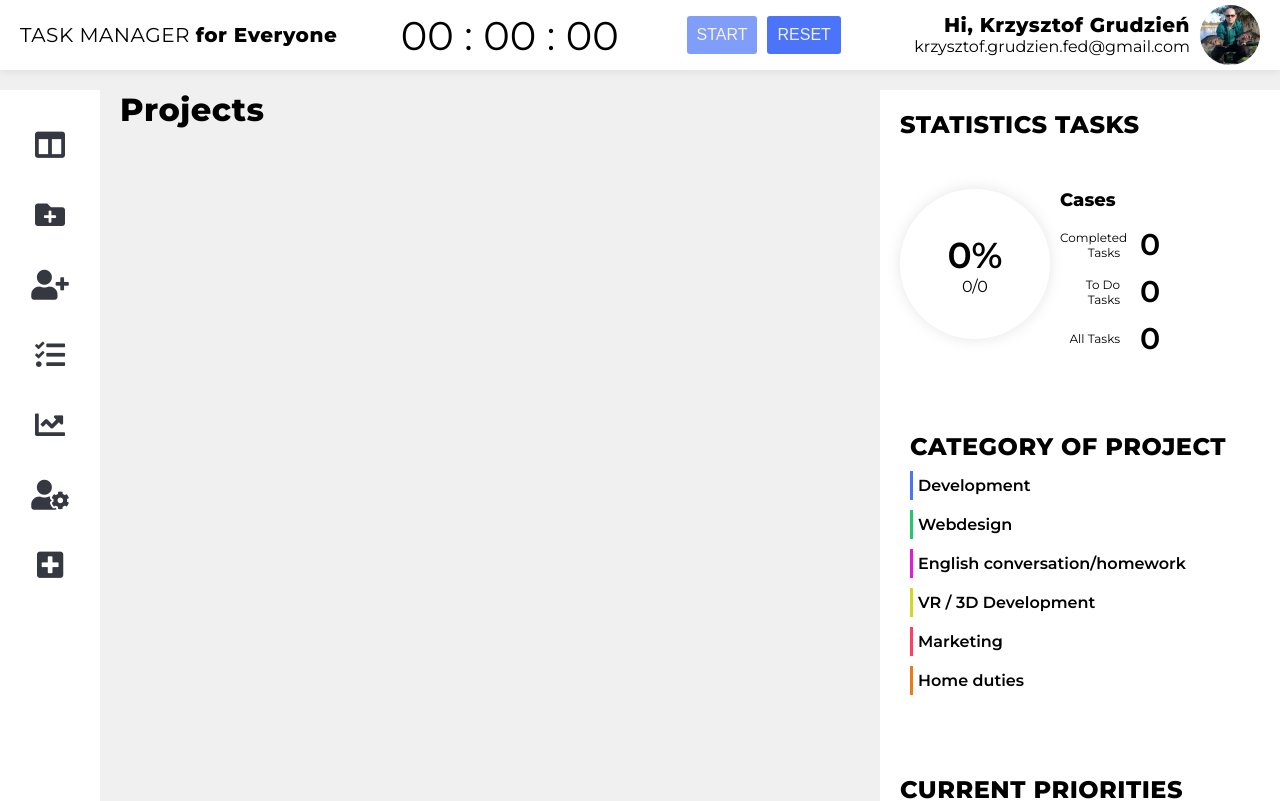
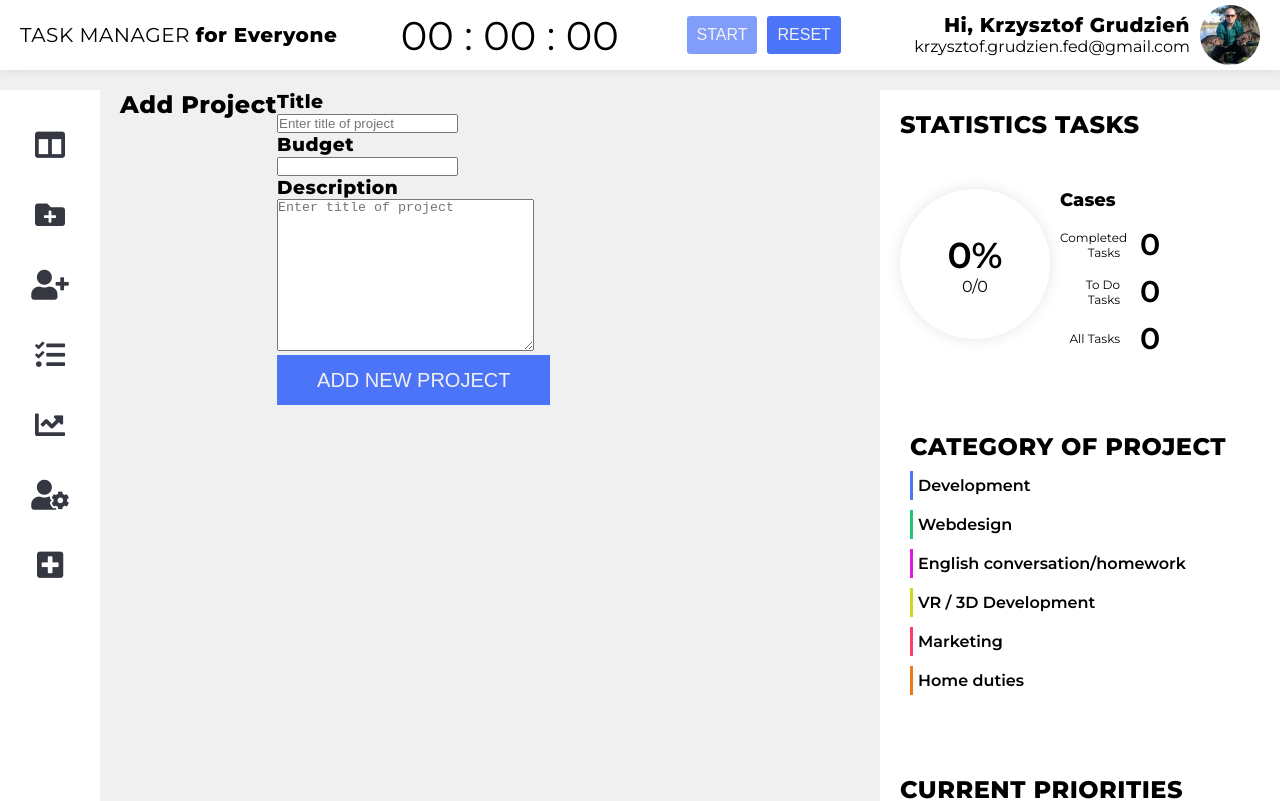
Before and after one commit to KrzysztofGrudzien/React-To-Do-App, a React (Create React App) app: page /projects in a window 1280 px wide. Shown: the top 801 px of the page. Built offline with nearby package versions, Linux system fonts and the light colour scheme.

Commit message:
add additional form component for adding a new project

```diff
--- /dev/null
+++ b/src/components/Form/AddProjectForm/AddProjecForm.js
@@ -0,0 +1,34 @@
+import React from "react";
+
+const AddProjectForm = () => {
+  return (
+    <>
+      <h2>Add Project</h2>
+      <form className="project-form">
+        <div className="project-form-wrapper">
+          <div className="project-input-wrapper">
+            <h3>Title</h3>
+            <input type="text" placeholder="Enter title of project" />
+          </div>
+          <div className="project-input-wrapper">
+            <h3>Budget</h3>
+            <input type="number" min="0" />
+          </div>
+          <div className="project-textarea-wrapper">
+            <h3>Description</h3>
+            <textarea
+              name=""
+              id=""
+              cols="30"
+              rows="10"
+              placeholder="Enter title of project"
+            ></textarea>
+          </div>
+          <button>Add new project</button>
+        </div>
+      </form>
+    </>
+  );
+};
+
+export default AddProjectForm;
--- a/src/pages/Projects/Projects.js
+++ b/src/pages/Projects/Projects.js
@@ -1,5 +1,12 @@
+import React from "react";
+import AddProjectForm from "../../components/Form/AddProjectForm/AddProjecForm";
+
 const Projects = () => {
-  return <h1>Projects</h1>;
+  return (
+    <>
+      <AddProjectForm />
+    </>
+  );
 };
 
 export default Projects;
```
Also changed, not shown: src/components/Form/AddProjectForm/AddProjectForm.scss (added).
